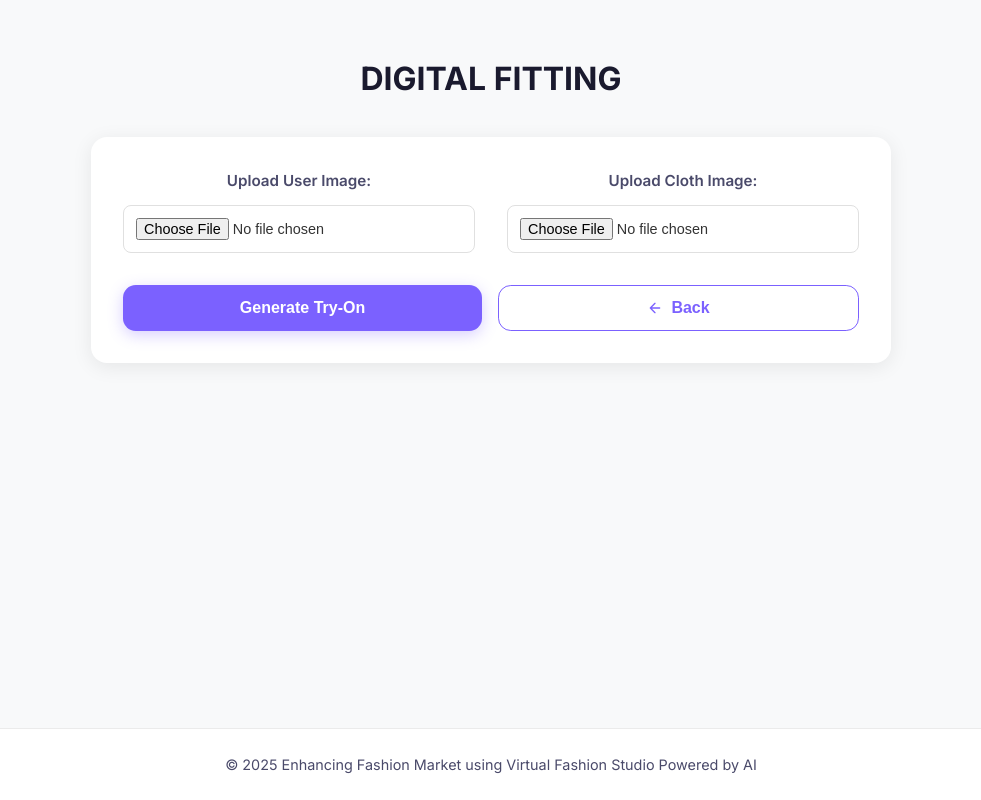
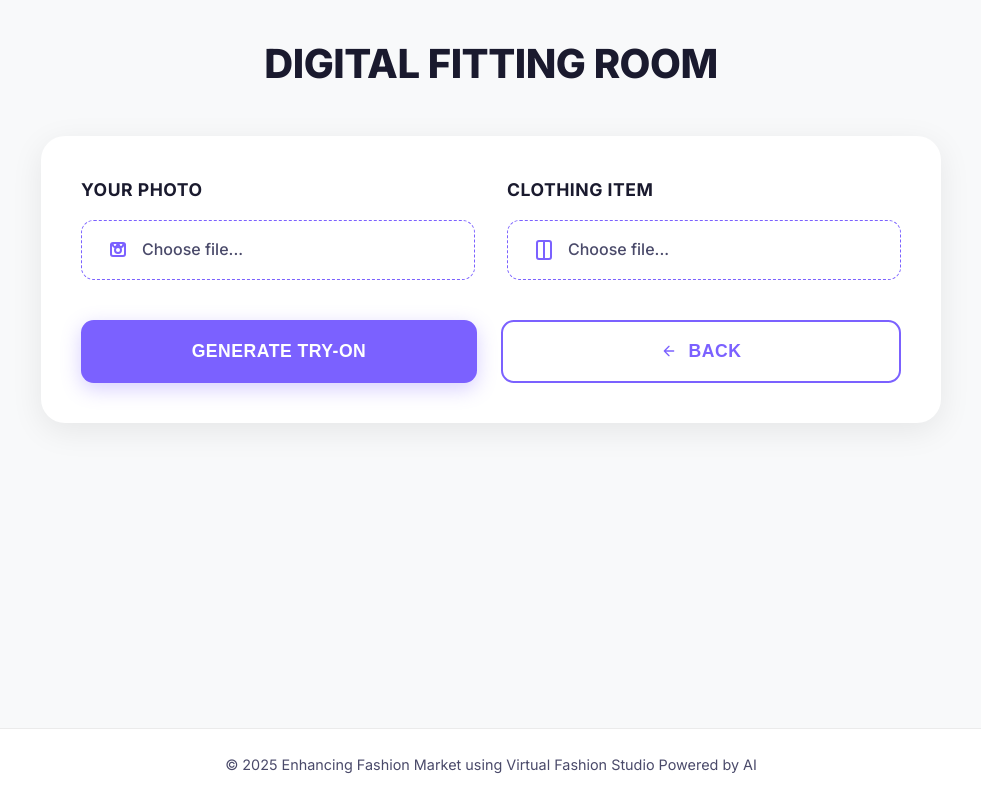
Before and after one commit to KanakamSasikalyan/react-frontend, a React (Create React App) app: page /try-on in a window 1280 px wide. Shown: the whole page, without its empty margins (149-1130 px from the left). Built offline with nearby package versions, Linux system fonts and the light colour scheme; sample sign-in values are in the browser's storage.

Commit message:
updated front-end

```diff
--- a/src/components/VirtualTryOn/VirtualTryOn.css
+++ b/src/components/VirtualTryOn/VirtualTryOn.css
@@ -1,5 +1,5 @@
-/* VirtualTryOn.css - Complete Updated Version */
-@import url('https://fonts.googleapis.com/css2?family=Inter:wght@300;400;500;600;700&display=swap');
+/* VirtualTryOn.css */
+@import url('https://fonts.googleapis.com/css2?family=Inter:wght@300;400;500;600;700;800&display=swap');
 
 :root {
   --primary-accent: #7B61FF;
@@ -16,30 +16,51 @@
   --error-text: #D32F2F;
 }
 
+* {
+  box-sizing: border-box;
+  margin: 0;
+  padding: 0;
+}
+
 .try-on-page {
-  padding: 2rem;
   font-family: 'Inter', sans-serif;
-  background-color: #f8f9fa;
   min-height: 100vh;
   position: relative;
-  padding-bottom: 6rem;
+  overflow-x: hidden;
+  color: var(--text-dark);
+  display: flex;
+  flex-direction: column;
+  background-color: #f8f9fa;
+}
+
+.content-wrapper {
+  max-width: 1200px;
+  margin: 0 auto;
+  padding: 2rem;
+  width: 100%;
+  flex: 1;
+  display: flex;
+  flex-direction: column;
+  align-items: center;
 }
 
 .page-header {
   text-align: center;
-  font-size: 2rem;
+  font-size: 2.5rem;
   color: var(--text-dark);
-  margin-bottom: 2rem;
-  font-weight: 700;
+  margin-bottom: 2.5rem;
+  font-weight: 800;
+  letter-spacing: -0.5px;
 }
 
 .try-on-container {
-  max-width: 800px;
-  margin: 0 auto;
+  width: 100%;
+  max-width: 900px;
+  padding: 2.5rem;
+  margin-bottom: 2rem;
   background: var(--white);
-  padding: 2rem;
-  border-radius: 1rem;
-  box-shadow: 0 4px 20px rgba(0, 0, 0, 0.08);
+  border-radius: 1.5rem;
+  box-shadow: 0 8px 32px rgba(0, 0, 0, 0.08);
 }
 
 .input-section {
@@ -57,42 +78,65 @@
 }
 
 .file-input label {
-  font-weight: 600;
-  margin-bottom: 0.75rem;
-  color: var(--text-medium);
-  font-size: 0.95rem;
+  font-weight: 700;
+  margin-bottom: 1rem;
+  color: var(--text-dark);
+  font-size: 1.1rem;
+  text-transform: uppercase;
+  letter-spacing: 0.5px;
+  align-self: flex-start;
 }
 
-.file-input input {
-  padding: 0.75rem;
-  border: 1px solid #E0E0E0;
-  border-radius: 0.5rem;
-  font-size: 0.9rem;
+.file-input-wrapper {
   width: 100%;
-  transition: all 0.3s ease;
-  background-color: var(--glass-white);
+  position: relative;
 }
 
-.file-input input:focus {
-  outline: none;
-  border-color: var(--primary-accent);
-  box-shadow: 0 0 0 2px rgba(123, 97, 255, 0.2);
+.file-input input[type="file"] {
+  position: absolute;
+  width: 100%;
+  height: 100%;
+  opacity: 0;
+  cursor: pointer;
+}
+
+.file-input-label {
+  display: flex;
+  align-items: center;
+  gap: 0.75rem;
+  padding: 1rem 1.5rem;
+  background-color: rgba(255, 255, 255, 0.7);
+  border-radius: 0.8rem;
+  border: 1px dashed var(--primary-accent);
+  transition: all 0.3s ease;
+  color: var(--text-medium);
+  font-weight: 500;
+}
+
+.file-input-label:hover {
+  background-color: rgba(255, 255, 255, 0.9);
+  transform: translateY(-2px);
+}
+
+.file-input-label svg {
+  flex-shrink: 0;
+  color: var(--primary-accent);
 }
 
 .preview-box {
-  margin-top: 1rem;
-  width: 150px;
-  height: 150px;
-  border: 1px solid #E0E0E0;
-  border-radius: 0.5rem;
+  margin-top: 1.5rem;
+  width: 180px;
+  height: 180px;
+  border-radius: 0.8rem;
   overflow: hidden;
-  box-shadow: 0 2px 8px rgba(0, 0, 0, 0.05);
+  box-shadow: 0 4px 15px rgba(0, 0, 0, 0.1);
   transition: all 0.3s ease;
+  border: 2px solid rgba(0, 0, 0, 0.05);
 }
 
 .preview-box:hover {
-  transform: translateY(-3px);
-  box-shadow: 0 4px 12px rgba(0, 0, 0, 0.1);
+  transform: translateY(-5px);
+  box-shadow: 0 8px 25px rgba(0, 0, 0, 0.15);
 }
 
 .preview-box img {
@@ -103,112 +147,151 @@
 
 .button-group {
   display: flex;
-  gap: 1rem;
-  margin: 2rem auto 0;
-  max-width: 800px;
+  gap: 1.5rem;
+  margin-top: 2.5rem;
 }
 
 .submit-button {
-  flex: 5;
-  padding: 0.8rem;
+  flex: 1;
+  padding: 1.2rem;
   background-color: var(--primary-accent);
   color: var(--white);
   border: none;
   border-radius: 0.8rem;
-  font-size: 1rem;
-  font-weight: 600;
+  font-size: 1.1rem;
+  font-weight: 700;
   cursor: pointer;
   transition: all 0.3s cubic-bezier(0.4, 0, 0.2, 1);
-  box-shadow: 0 4px 15px rgba(123, 97, 255, 0.3);
+  box-shadow: 0 6px 20px rgba(123, 97, 255, 0.3);
   display: flex;
   align-items: center;
   justify-content: center;
+  gap: 0.75rem;
+  text-transform: uppercase;
+  letter-spacing: 0.5px;
 }
 
 .submit-button:hover:not(:disabled) {
   background-color: var(--primary-accent-hover);
-  transform: translateY(-3px);
-  box-shadow: 0 8px 25px rgba(123, 97, 255, 0.4);
+  transform: translateY(-5px);
+  box-shadow: 0 10px 30px rgba(123, 97, 255, 0.4);
 }
 
 .submit-button:disabled {
-  background-color: #D1C4E9;
+  background-color: rgba(123, 97, 255, 0.5);
   cursor: not-allowed;
   transform: none;
   box-shadow: none;
 }
 
+.spinner {
+  animation: rotate 1s linear infinite;
+  width: 20px;
+  height: 20px;
+}
+
+.spinner circle {
+  stroke: var(--white);
+  stroke-linecap: round;
+  animation: dash 1.5s ease-in-out infinite;
+}
+
+@keyframes rotate {
+  100% { transform: rotate(360deg); }
+}
+
+@keyframes dash {
+  0% { stroke-dasharray: 1, 150; stroke-dashoffset: 0; }
+  50% { stroke-dasharray: 90, 150; stroke-dashoffset: -35; }
+  100% { stroke-dasharray: 90, 150; stroke-dashoffset: -124; }
+}
+
 .back-button-vton {
-  flex: 5;
-  padding: 0.8rem;
+  flex: 1;
+  padding: 1.2rem;
   background-color: transparent;
   color: var(--primary-accent);
-  border: 1px solid var(--primary-accent);
+  border: 2px solid var(--primary-accent);
   border-radius: 0.8rem;
-  font-size: 1rem;
-  font-weight: 600;
+  font-size: 1.1rem;
+  font-weight: 700;
   cursor: pointer;
   transition: all 0.3s ease;
   display: flex;
   align-items: center;
   justify-content: center;
-  gap: 0.5rem;
+  gap: 0.75rem;
+  text-transform: uppercase;
+  letter-spacing: 0.5px;
 }
 
 .back-button-vton:hover {
   background-color: rgba(123, 97, 255, 0.1);
-  transform: translateY(-2px);
+  transform: translateY(-3px);
+  box-shadow: 0 4px 15px rgba(123, 97, 255, 0.2);
 }
 
 .result-section {
-  margin-top: 3rem;
-  text-align: center;
+  width: 100%;
+  max-width: 900px;
+  margin-top: 2rem;
+  padding: 2.5rem;
+  background: var(--white);
+  border-radius: 1.5rem;
+  box-shadow: 0 8px 32px rgba(0, 0, 0, 0.08);
   display: flex;
   flex-direction: column;
   align-items: center;
-  gap: 1.5rem;
-  padding: 2rem;
-  background: var(--white);
-  border-radius: 1rem;
-  box-shadow: 0 4px 20px rgba(0, 0, 0, 0.08);
-  max-width: 800px;
-  margin-left: auto;
-  margin-right: auto;
+  gap: 2rem;
 }
 
 .result-section h3 {
   color: var(--text-dark);
-  font-size: 1.5rem;
-  margin-bottom: 0.5rem;
+  font-size: 1.8rem;
+  font-weight: 700;
+  text-transform: uppercase;
+  letter-spacing: 0.5px;
+}
+
+.result-image-wrapper {
+  width: auto;
+  max-width: 100%;
+  border-radius: 1rem;
+  overflow: hidden;
+  box-shadow: 0 8px 30px rgba(0, 0, 0, 0.1);
+  border: 2px solid rgba(0, 0, 0, 0.05);
+  line-height: 0; /* Remove extra space below image */
 }
 
 .result-image {
   max-width: 100%;
-  max-height: 400px;
-  border: 1px solid #E0E0E0;
-  border-radius: 0.8rem;
-  box-shadow: 0 4px 15px rgba(0, 0, 0, 0.1);
+  height: auto;
+  display: block;
 }
 
 .download-button {
-  display: inline-block;
+  display: inline-flex;
+  align-items: center;
+  gap: 0.75rem;
   background-color: var(--secondary-accent);
   color: var(--white);
-  padding: 0.8rem 1.8rem;
+  padding: 1rem 2rem;
   border: none;
   border-radius: 0.8rem;
   text-decoration: none;
-  font-size: 1rem;
-  font-weight: 600;
+  font-size: 1.1rem;
+  font-weight: 700;
   cursor: pointer;
   transition: all 0.3s cubic-bezier(0.4, 0, 0.2, 1);
-  box-shadow: 0 4px 15px rgba(0, 212, 255, 0.3);
+  box-shadow: 0 6px 20px rgba(0, 212, 255, 0.3);
+  text-transform: uppercase;
+  letter-spacing: 0.5px;
 }
 
 .download-button:hover {
   background-color: var(--secondary-accent-hover);
-  transform: translateY(-3px);
-  box-shadow: 0 8px 25px rgba(0, 212, 255, 0.4);
+  transform: translateY(-5px);
+  box-shadow: 0 10px 30px rgba(0, 212, 255, 0.4);
 }
 
 .footer {
@@ -216,55 +299,78 @@
   padding: 1.5rem;
   font-size: 0.9rem;
   color: var(--text-medium);
-  border-top: 1px solid rgba(0, 0, 0, 0.08);
-  background-color: var(--glass-white);
-  backdrop-filter: blur(12px);
-  -webkit-backdrop-filter: blur(12px);
+  background: var(--white);
   position: fixed;
   bottom: 0;
   left: 0;
   width: 100%;
+  z-index: 10;
+  border-top: 1px solid rgba(0, 0, 0, 0.08);
 }
 
-.footer p {
-  margin: 0;
+.footer-content {
+  max-width: 1200px;
+  margin: 0 auto;
 }
 
 @media (max-width: 768px) {
+  .content-wrapper {
+    padding: 1.5rem;
+    padding-bottom: 6rem;
+  }
+
+  .page-header {
+    font-size: 2rem;
+    margin-bottom: 2rem;
+  }
+
+  .try-on-container {
+    padding: 1.5rem;
+  }
+
   .input-section {
     flex-direction: column;
-    gap: 1.5rem;
+    gap: 2rem;
+  }
+
+  .button-group {
+    flex-direction: column;
+  }
+
+  .result-section {
+    padding: 1.5rem;
+  }
+
+  .preview-box {
+    width: 150px;
+    height: 150px;
+  }
+}
+
+@media (max-width: 480px) {
+  .content-wrapper {
+    padding: 1rem;
+    padding-bottom: 6rem;
   }
 
   .page-header {
     font-size: 1.8rem;
   }
 
-  .try-on-container {
-    padding: 1.5rem;
+  .try-on-container,
+  .result-section {
+    padding: 1.25rem;
   }
 
-  .result-section {
-    padding: 1.5rem;
-  }
-
-  .button-group {
-    flex-direction: column;
+  .file-input-label {
+    padding: 0.8rem 1rem;
   }
 
   .submit-button,
-  .back-button-vton {
-    width: 100%;
-  }
-}
-
-@media (max-width: 480px) {
-  .try-on-page {
+  .back-button-vton,
+  .download-button {
     padding: 1rem;
-  }
-
-  .page-header {
-    font-size: 1.5rem;
+    font-size: 1rem;
   }
 
   .preview-box {
--- a/src/components/VirtualTryOn/VirtualTryOn.jsx
+++ b/src/components/VirtualTryOn/VirtualTryOn.jsx
@@ -1,3 +1,4 @@
+// VirtualTryOn.jsx
 import React, { useState } from 'react';
 import axios from 'axios';
 import { useNavigate } from 'react-router-dom';
@@ -48,15 +49,26 @@ const VirtualTryOn = () => {
 
   return (
     <div className="try-on-page">
+      <div className="content-wrapper">
         <h1 className="page-header">
-          DIGITAL FITTING
+          DIGITAL FITTING ROOM
         </h1>
 
         <div className="try-on-container">
           <div className="input-section">
             <div className="file-input">
-            <label htmlFor="userImage">Upload User Image:</label>
+              <label htmlFor="userImage">YOUR PHOTO</label>
+              <div className="file-input-wrapper">
                 <input type="file" id="userImage" accept="image/*" onChange={handleUserImageChange} />
+                <div className="file-input-label">
+                  <svg width="24" height="24" viewBox="0 0 24 24" fill="none" xmlns="http://www.w3.org/2000/svg">
+                    <path d="M19 7V16C19 17.1046 18.1046 18 17 18H7C5.89543 18 5 17.1046 5 16V7C5 5.89543 5.89543 5 7 5H17C18.1046 5 19 5.89543 19 7Z" stroke="currentColor" strokeWidth="2" strokeLinecap="round" strokeLinejoin="round"/>
+                    <path d="M12 15C13.6569 15 15 13.6569 15 12C15 10.3431 13.6569 9 12 9C10.3431 9 9 10.3431 9 12C9 13.6569 10.3431 15 12 15Z" stroke="currentColor" strokeWidth="2" strokeLinecap="round" strokeLinejoin="round"/>
+                    <path d="M19 7H17C17 8.10457 16.1046 9 15 9C13.8954 9 13 8.10457 13 7H11C11 8.10457 10.1046 9 9 9C7.89543 9 7 8.10457 7 7H5" stroke="currentColor" strokeWidth="2" strokeLinecap="round" strokeLinejoin="round"/>
+                  </svg>
+                  <span>{userImage ? userImage.name : 'Choose file...'}</span>
+                </div>
+              </div>
               {userImage && (
                 <div className="preview-box">
                   <img src={URL.createObjectURL(userImage)} alt="User Preview" />
@@ -65,8 +77,18 @@ const VirtualTryOn = () => {
             </div>
 
             <div className="file-input">
-            <label htmlFor="clothImage">Upload Cloth Image:</label>
+              <label htmlFor="clothImage">CLOTHING ITEM</label>
+              <div className="file-input-wrapper">
                 <input type="file" id="clothImage" accept="image/*" onChange={handleClothImageChange} />
+                <div className="file-input-label">
+                  <svg width="24" height="24" viewBox="0 0 24 24" fill="none" xmlns="http://www.w3.org/2000/svg">
+                    <path d="M12 21H7C5.89543 21 5 20.1046 5 19V5C5 3.89543 5.89543 3 7 3H12" stroke="currentColor" strokeWidth="2" strokeLinecap="round" strokeLinejoin="round"/>
+                    <path d="M12 3H17C18.1046 3 19 3.89543 19 5V19C19 20.1046 18.1046 21 17 21H12" stroke="currentColor" strokeWidth="2" strokeLinecap="round" strokeLinejoin="round"/>
+                    <path d="M12 21V3" stroke="currentColor" strokeWidth="2" strokeLinecap="round" strokeLinejoin="round"/>
+                  </svg>
+                  <span>{clothImage ? clothImage.name : 'Choose file...'}</span>
+                </div>
+              </div>
               {clothImage && (
                 <div className="preview-box">
                   <img src={URL.createObjectURL(clothImage)} alt="Cloth Preview" />
@@ -81,7 +103,16 @@ const VirtualTryOn = () => {
               onClick={handleSubmit}
               disabled={isLoading}
             >
-            {isLoading ? 'Processing...' : 'Generate Try-On'}
+              {isLoading ? (
+                <>
+                  <svg className="spinner" viewBox="0 0 50 50">
+                    <circle cx="25" cy="25" r="20" fill="none" strokeWidth="5"></circle>
+                  </svg>
+                  PROCESSING...
+                </>
+              ) : (
+                'GENERATE TRY-ON'
+              )}
             </button>
             <button
               className="back-button-vton"
@@ -90,23 +121,33 @@ const VirtualTryOn = () => {
               <svg width="16" height="16" viewBox="0 0 24 24" fill="none" xmlns="http://www.w3.org/2000/svg">
                 <path d="M19 12H5M5 12L12 19M5 12L12 5" stroke="currentColor" strokeWidth="2" strokeLinecap="round" strokeLinejoin="round"/>
               </svg>
-            Back
+              BACK
             </button>
           </div>
         </div>
 
         {resultImage && (
           <div className="result-section">
-          <h3>Your Virtual Try-On Result</h3>
+            <h3>YOUR VIRTUAL TRY-ON RESULT</h3>
+            <div className="result-image-wrapper">
               <img src={resultImage} alt="Virtual Try-On Result" className="result-image" />
+            </div>
             <a href={resultImage} download="virtual-try-on-result.png" className="download-button">
-            Download Image
+              <svg width="18" height="18" viewBox="0 0 24 24" fill="none" xmlns="http://www.w3.org/2000/svg">
+                <path d="M21 15V19C21 20.1046 20.1046 21 19 21H5C3.89543 21 3 20.1046 3 19V15" stroke="currentColor" strokeWidth="2" strokeLinecap="round" strokeLinejoin="round"/>
+                <path d="M7 10L12 15L17 10" stroke="currentColor" strokeWidth="2" strokeLinecap="round" strokeLinejoin="round"/>
+                <path d="M12 15V3" stroke="currentColor" strokeWidth="2" strokeLinecap="round" strokeLinejoin="round"/>
+              </svg>
+              DOWNLOAD IMAGE
             </a>
           </div>
         )}
+      </div>
 
       <footer className="footer">
+        <div className="footer-content">
           &copy; {new Date().getFullYear()} Enhancing Fashion Market using Virtual Fashion Studio Powered by AI
+        </div>
       </footer>
     </div>
   );
```
Lines whose indentation alone changed are shown as unchanged.
